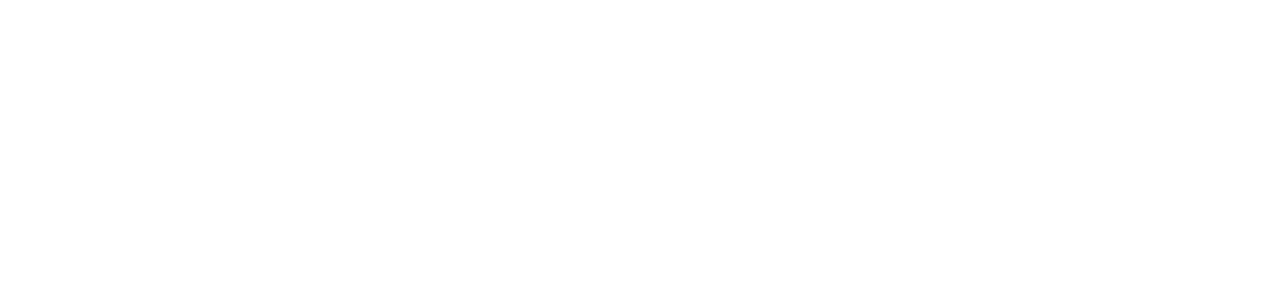
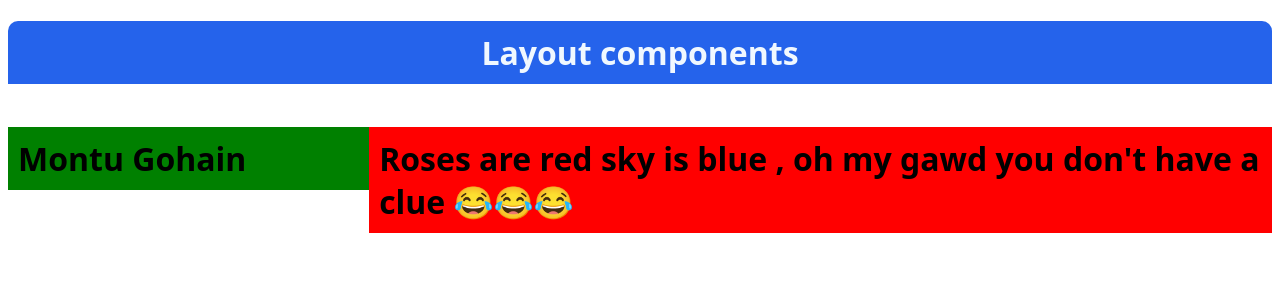
Before and after one commit to Montu-Gohain/react-design-patterns, a React (Vite) app: page /layout in a window 1280 px wide. Before the commit this address had no page. Shown: the top 300 px of the page. Built offline with nearby package versions, Linux system fonts and the light colour scheme.

Commit message:
Added Different Routes

```diff
--- a/src/App.jsx
+++ b/src/App.jsx
@@ -8,7 +8,7 @@ const App = () => {
     <Router>
       <Routes>
         <Route path="/" element={<Homepage />} />
-        <Route path="/new" element={<SplitScreenPage />} />
+        <Route path="/layout" element={<SplitScreenPage />} />
       </Routes>
     </Router>
   );
--- a/src/components/SplitScreen.jsx
+++ b/src/components/SplitScreen.jsx
@@ -16,6 +16,9 @@ export default SplitScreen;
 // Todo : ---------- Designs are written here.
 const Wrapper = styled.div`
   display: flex;
+  @media screen and (max-width: 600px) {
+    flex-direction: column;
+  }
 `;
 const SideWrapper = styled.div`
   flex: ${(props) => props.weight};
--- a/src/pages/Homepage.jsx
+++ b/src/pages/Homepage.jsx
@@ -1,9 +1,12 @@
 import styled from "styled-components";
-
+import { Link } from "react-router-dom";
 const Homepage = () => {
   return (
     <Container>
       <Title>React Design Patterns</Title>
+      <Contents>
+        <StyledLink to="/layout">Split-Screen</StyledLink>
+      </Contents>
     </Container>
   );
 };
@@ -27,3 +30,27 @@ const Title = styled.h1`
     font-size: 1.5rem;
   }
 `;
+const Contents = styled.div`
+  display: flex;
+  align-items: center;
+  justify-content: center;
+  margin-top: 10vh;
+  font-family: Arial, Helvetica, sans-serif;
+`;
+const StyledLink = styled(Link)`
+  text-decoration: none;
+  background-color: white;
+  padding: 10px;
+  width: 30vw;
+  border-radius: 30px;
+  text-align: center;
+  transition: box-shadow 400ms ease-out;
+  &:hover {
+    box-shadow: 5px 5px 30px green;
+  }
+  font-size: 1.8rem;
+  @media screen and (max-width: 600px) {
+    font-size: 1rem;
+    width: 60vw;
+  }
+`;
--- a/src/pages/SplitScreenPage.jsx
+++ b/src/pages/SplitScreenPage.jsx
@@ -1,22 +1,14 @@
 /* eslint-disable react/prop-types */
-
+import styled from "styled-components";
 import SplitScreen from "../components/SplitScreen";
 
 const SplitScreenPage = () => {
   return (
     <div>
-      <h1
-        style={{
-          textAlign: "center",
-          fontFamily: "sans-serif",
-          fontSize: "4rem",
-        }}
-      >
-        Layout Components
-      </h1>
+      <Title>Layout components</Title>
       <SplitScreen
         leftWeight={2} //Over-riding the default values.
-        rightWeight={8}
+        rightWeight={5}
       >
         <LeftComponent username="Montu Gohain" />
         <RightComponent quote="Roses are red sky is blue , oh my gawd you don't have a clue 😂😂😂" />
@@ -36,3 +28,16 @@ const RightComponent = ({ quote }) => {
 };
 
 // Todo :  Defining styles here ------------------------
+const Title = styled.h1`
+  font-size: 2rem;
+  font-family: "system-ui";
+  text-align: center;
+  background-color: #2563eb;
+  color: aliceblue;
+  padding: 10px;
+  border-radius: 10px 10px 0px 0px;
+  /* Media queries */
+  @media screen and (max-width: 600px) {
+    font-size: 1.9rem;
+  }
+`;
```
